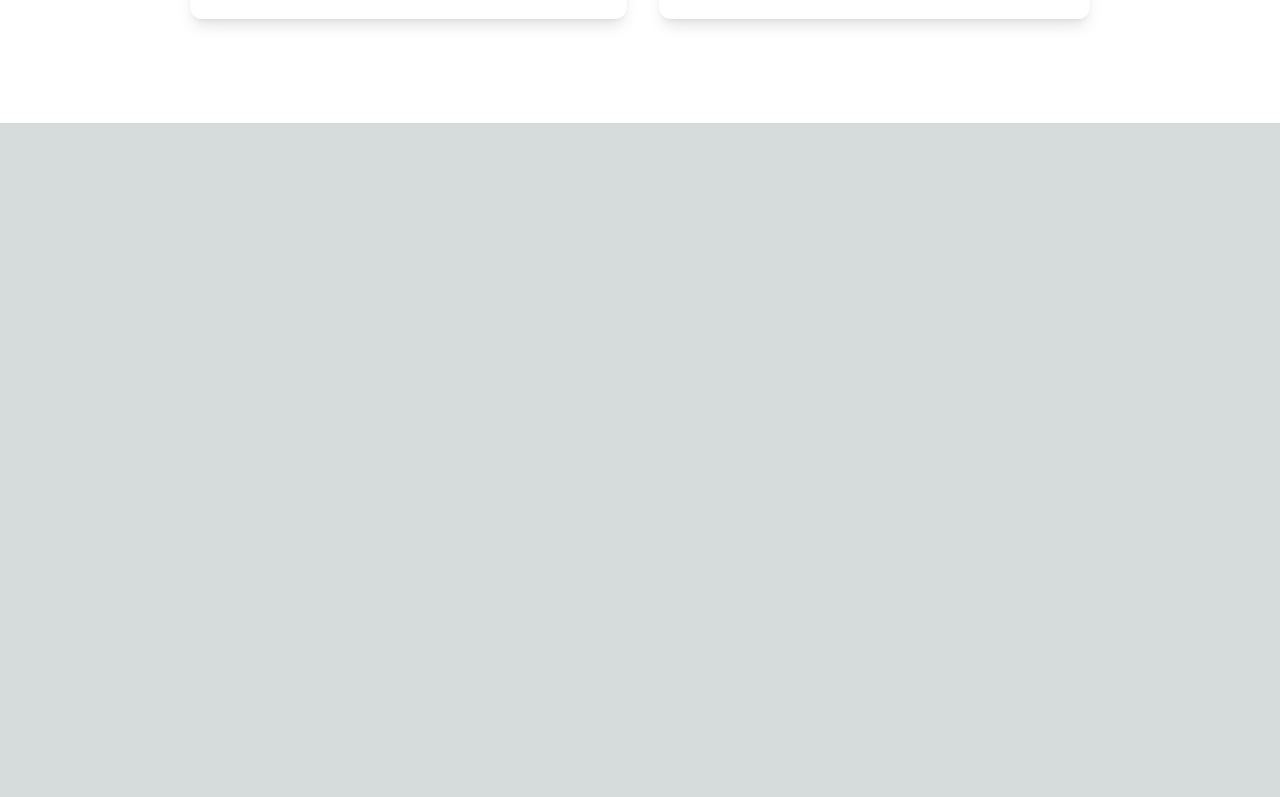
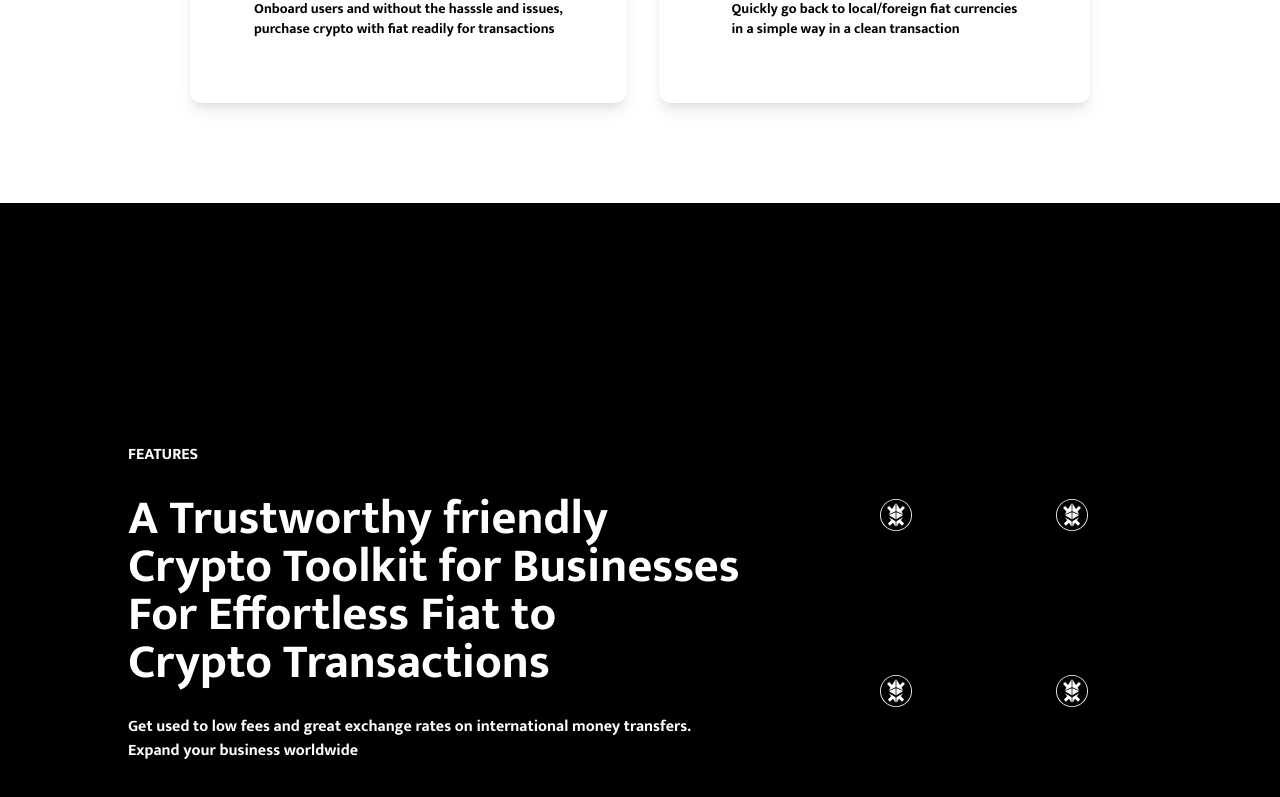
Before and after one commit to vector-10/fiat-on-ramp, a Next.js app: page / in a window 1280 px wide. Shown: the part 1349-2146 px from the top of the page. Before the commit the page ends 1472 px from the top, so only its background shows below. Built offline with nearby package versions, Linux system fonts and the light colour scheme.

Commit message:
chore:setup

```diff
--- a/app/globals.css
+++ b/app/globals.css
@@ -18,36 +18,3 @@
   font-weight: 700;
   font-style: normal;
 }
-
-
-
-
-:root {
-  --foreground-rgb: 0, 0, 0;
-  --background-start-rgb: 214, 219, 220;
-  --background-end-rgb: 255, 255, 255;
-}
-
-@media (prefers-color-scheme: dark) {
-  :root {
-    --foreground-rgb: 255, 255, 255;
-    --background-start-rgb: 0, 0, 0;
-    --background-end-rgb: 0, 0, 0;
-  }
-}
-
-body {
-  color: rgb(var(--foreground-rgb));
-  background: linear-gradient(
-      to bottom,
-      transparent,
-      rgb(var(--background-end-rgb))
-    )
-    rgb(var(--background-start-rgb));
-}
-
-@layer utilities {
-  .text-balance {
-    text-wrap: balance;
-  }
-}
--- a/app/page.tsx
+++ b/app/page.tsx
@@ -7,8 +7,8 @@ import Link from "next/link"
 
 export default function Home() {
   return (
-    <main className="landing-page min-h-screen mukta">
-      <header className="fixed w-full h-[4rem] flex justify-between items-center px-[4rem]">
+    <main className="landing-page min-h-screen mukta bg-black">
+      <header className=" w-full h-[5rem] flex justify-between items-center px-[4rem]">
         <div className="navigate flex space-x-16">
          <Link href="/"><div className="logo flex justify-center items-center cursor-pointer mukta"><Image className="frysk-logo w-20 h-14" src={frsyk} alt="frysk logo"/> <p className="font-bold text-xl">FRYSK</p></div></Link>
         </div>
@@ -41,7 +41,7 @@ export default function Home() {
       {/* middle section */}
       <div className="flex flex-col bg-white items-center h-[42rem] text-black font-bold ">
         <div className="flex flex-col items-center pt-[4rem]">
-            <p className="text-blue-600 text-xl">MAKING CRYPTO ONBOARDING SEAMLESS</p>
+            <p className="text-blue-600 text-2xl">MAKING CRYPTO ONBOARDING SEAMLESS</p>
             <h1 className="text-5xl font-bold text-black">Fully Integrated For Ramp Services</h1>
         </div>
 
@@ -58,19 +58,37 @@ export default function Home() {
           </div>
       </div>
       </div>
-      <div className="features flex">
-        <div>
-          <h1></h1>
-        </div>
-        {/* division */}
-        <div>
+      <div className="h-screen flex items-center justify-between text-white mx-[8rem]">
+          <div className="flex flex-col justify-between h-[20rem]">
+            <p>FEATURES</p>
+            <h1 className="text-5xl">A Trustworthy friendly <br/> Crypto Toolkit for Businesses <br/> For Effortless Fiat to <br/> Crypto Transactions</h1>
+            <p>Get used to low fees and great exchange rates on international money transfers. <br/> Expand your business worldwide</p>
+          </div>
+          {/* division */}
+          <div className="text-white grid grid-cols-2 gap-4 rounded-lg drop-shadow-2xl">
+            <div className="p-[4rem]">
+              <Image src={frax} className="w-8 h-8" alt="image"/>
+              <p></p>
+              <p></p>
+            </div>
+            <div className="p-[4rem]">
+              <Image src={frax} className="w-8 h-8" alt="image"/>
+              <p></p>
+              <p></p>
+            </div>
+            <div className="p-[4rem]">
+              <Image src={frax} className="w-8 h-8" alt="image"/>
+              <p></p>
+              <p></p>
+            </div>
+            <div className="p-[4rem]">
+              <Image src={frax} className="w-8 h-8" alt="image"/>
+              <p></p>
+              <p></p>
+            </div>
+          </div>
+       </div>
 
-        </div>
-
-      </div>
-      {/* footer section */}
-      <footer>
-      </footer>
     </main>
   );
 }
```
